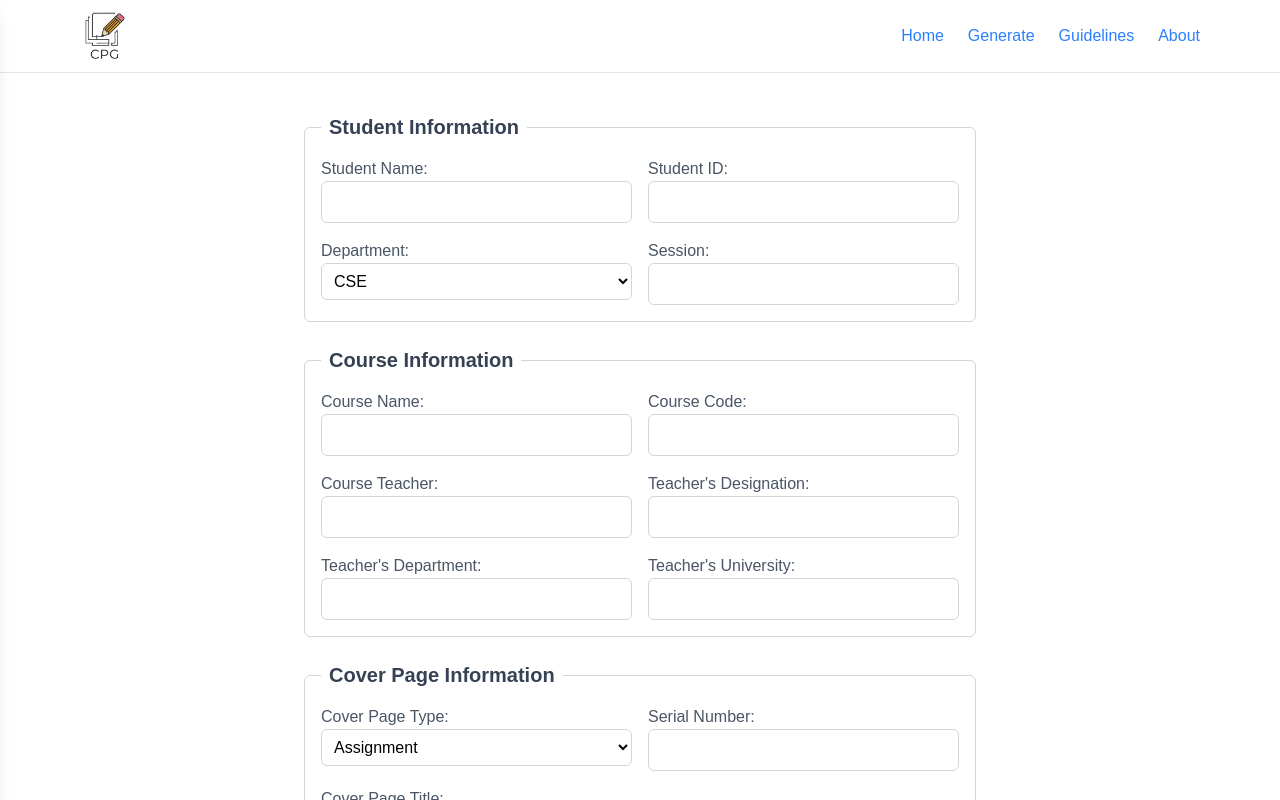
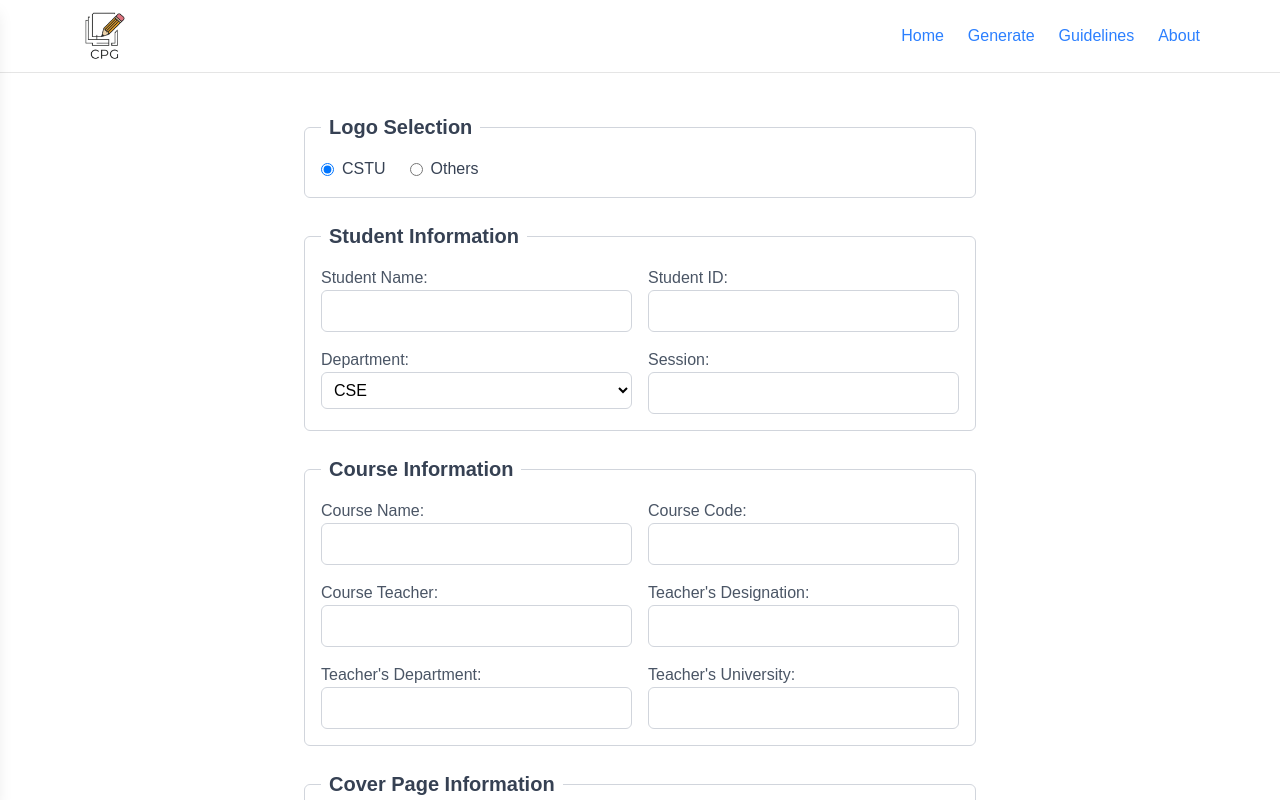
Before and after one commit to ihSakib/cpg, a Next.js app: page /generate in a window 1280 px wide. Shown: the top 800 px of the page. Built offline with nearby package versions, Linux system fonts and the light colour scheme.

Commit message:
implement custom logo feature

```diff
--- a/app/download/page.jsx
+++ b/app/download/page.jsx
@@ -5,6 +5,10 @@ import { useSearchParams } from "next/navigation";
 function PdfContent() {
   const searchParams = useSearchParams(); // Access query parameters
   const [html2pdf, setHtml2pdf] = useState(null);
+
+  const [customLogo, setCustomLogo] = useState(null);
+
+  useEffect(() => {}, []);
 
   const formatDate = (dateString) => {
     if (!dateString) return null;
@@ -14,6 +18,7 @@ function PdfContent() {
 
   // Destructure form data from the searchParams
   const studentName = searchParams.get("studentName");
+  const logo = searchParams.get("logo");
   const studentID = searchParams.get("studentID");
   const department = searchParams.get("department");
   const session = searchParams.get("session");
@@ -32,6 +37,9 @@ function PdfContent() {
     import("html2pdf.js").then((module) => {
       setHtml2pdf(() => module.default);
     });
+
+    const savedLogo = sessionStorage.getItem("customLogo");
+    setCustomLogo(savedLogo);
   }, []);
 
   // Reference for the container to be converted to PDF
@@ -101,7 +109,7 @@ function PdfContent() {
             Department of {department}
           </h4>
           <img
-            src="/logo.png"
+            src={logo == "CSTU" ? "./logo.png" : customLogo}
             alt="University Logo"
             style={{ display: "block", margin: "3rem auto", width: "13rem" }}
           />
--- a/app/generate/page.jsx
+++ b/app/generate/page.jsx
@@ -5,6 +5,7 @@ import { useRouter } from "next/navigation";
 
 export default function CoverPageForm() {
   const [formData, setFormData] = useState({
+    logo: "CSTU",
     studentName: "",
     studentID: "",
     department: "Computer Science and Engineering",
@@ -23,6 +24,7 @@ export default function CoverPageForm() {
 
   function clearForm() {
     setFormData({
+      logo: null,
       studentName: "",
       studentID: "",
       department: "Computer Science and Engineering",
@@ -56,13 +58,34 @@ export default function CoverPageForm() {
     sessionStorage.setItem("formData", JSON.stringify(newData));
   };
 
-  const handleSubmit = (e) => {
+  const handleCustomLogo = (e) => {
+    const file = e.target.files[0];
+    if (!file) return;
+
+    // 1. Check file size
+    const maxSizeMB = 10; // safe for sessionStorage
+    if (file.size > maxSizeMB * 1024 * 1024) {
+      alert(`File too big! Max allowed is ${maxSizeMB} MB.`);
+      return;
+    }
+
+    // 2. Convert file → Base64 string
+    const reader = new FileReader();
+    reader.onload = () => {
+      const base64DataUrl = reader.result;
+      sessionStorage.setItem("customLogo", base64DataUrl);
+    };
+    reader.readAsDataURL(file);
+  };
+
+  const handleSubmit = async (e) => {
     e.preventDefault();
 
     setIsClicked(true);
 
     // Generate a dynamic URL based on form data
     const {
+      logo,
       studentName,
       studentID,
       department,
@@ -81,41 +104,81 @@ export default function CoverPageForm() {
 
     // Redirect to /pdf page and pass formData as URL params
     setTimeout(() => {
-      router.push(
-        `/download?studentName=${encodeURIComponent(
-          studentName
-        )}&studentID=${encodeURIComponent(
-          studentID
-        )}&department=${encodeURIComponent(
-          department
-        )}&session=${encodeURIComponent(
-          session
-        )}&courseName=${encodeURIComponent(
-          courseName
-        )}&courseCode=${encodeURIComponent(
-          courseCode
-        )}&teacherName=${encodeURIComponent(
-          teacherName
-        )}&teacherDesignation=${encodeURIComponent(
-          teacherDesignation
-        )}&coverPageType=${encodeURIComponent(
-          coverPageType
-        )}&serialNumber=${encodeURIComponent(
-          serialNumber
-        )}&coverPageTitle=${encodeURIComponent(
-          coverPageTitle
-        )}&submissionDate=${encodeURIComponent(
-          submissionDate
-        )}&teacherDept=${encodeURIComponent(
-          teacherDept
-        )}&teacherUni=${encodeURIComponent(teacherUni)}`
-      );
-    }, 2000);
+      const params = new URLSearchParams({
+        logo: formData.logo,
+        studentName: formData.studentName,
+        studentID: formData.studentID,
+        department: formData.department,
+        session: formData.session,
+        courseName: formData.courseName,
+        courseCode: formData.courseCode,
+        teacherName: formData.teacherName,
+        teacherDesignation: formData.teacherDesignation,
+        coverPageType: formData.coverPageType,
+        serialNumber: formData.serialNumber,
+        coverPageTitle: formData.coverPageTitle,
+        submissionDate: formData.submissionDate,
+        teacherDept: formData.teacherDept,
+        teacherUni: formData.teacherUni,
+      });
+
+      router.push(`/download?${params.toString()}`);
+    }, 1000);
   };
 
   return (
     <div className="flex items-center justify-center min-h-screen px-6">
       <form onSubmit={handleSubmit} className="bg-white w-full max-w-2xl">
+        {/* Logo Selection */}
+        <fieldset className="mb-6 mt-4 md:mt-6 border border-gray-300 p-4 rounded-md">
+          <legend className="text-lg md:text-xl font-semibold text-gray-700 px-2">
+            Logo Selection
+          </legend>
+
+          <div className="flex gap-6 items-center">
+            <label className="flex items-center gap-2 text-gray-700">
+              <input
+                type="radio"
+                name="logo"
+                value="CSTU"
+                checked={formData.logo === "CSTU"}
+                onChange={handleChange}
+                className="text-blue-500 focus:ring-blue-400"
+              />
+              CSTU
+            </label>
+
+            <label className="flex items-center gap-2 text-gray-700">
+              <input
+                type="radio"
+                name="logo"
+                value="Others"
+                checked={formData.logo === "Others"}
+                onChange={handleChange}
+                className="text-blue-500 focus:ring-blue-400"
+              />
+              Others
+            </label>
+          </div>
+
+          {/* Upload field appears only if "Others" is selected */}
+          {formData.logo === "Others" && (
+            <div className="mt-4">
+              <input
+                type="file"
+                name="customLogo"
+                accept="image/*"
+                onChange={handleCustomLogo}
+                className="border border-gray-300 p-2 w-full rounded-md focus:ring-2 focus:ring-blue-400 focus:outline-none"
+              />
+              <p className="text-sm text-gray-700 mt-2">
+                For the best results, please upload a square logo image (1:1
+                aspect ratio).
+              </p>
+            </div>
+          )}
+        </fieldset>
+
         {/* Student Information */}
         <fieldset className="mb-6 mt-4 md:mt-6 border border-gray-300 p-4 rounded-md">
           <legend className="text-lg md:text-xl font-semibold text-gray-700 px-2">
```
